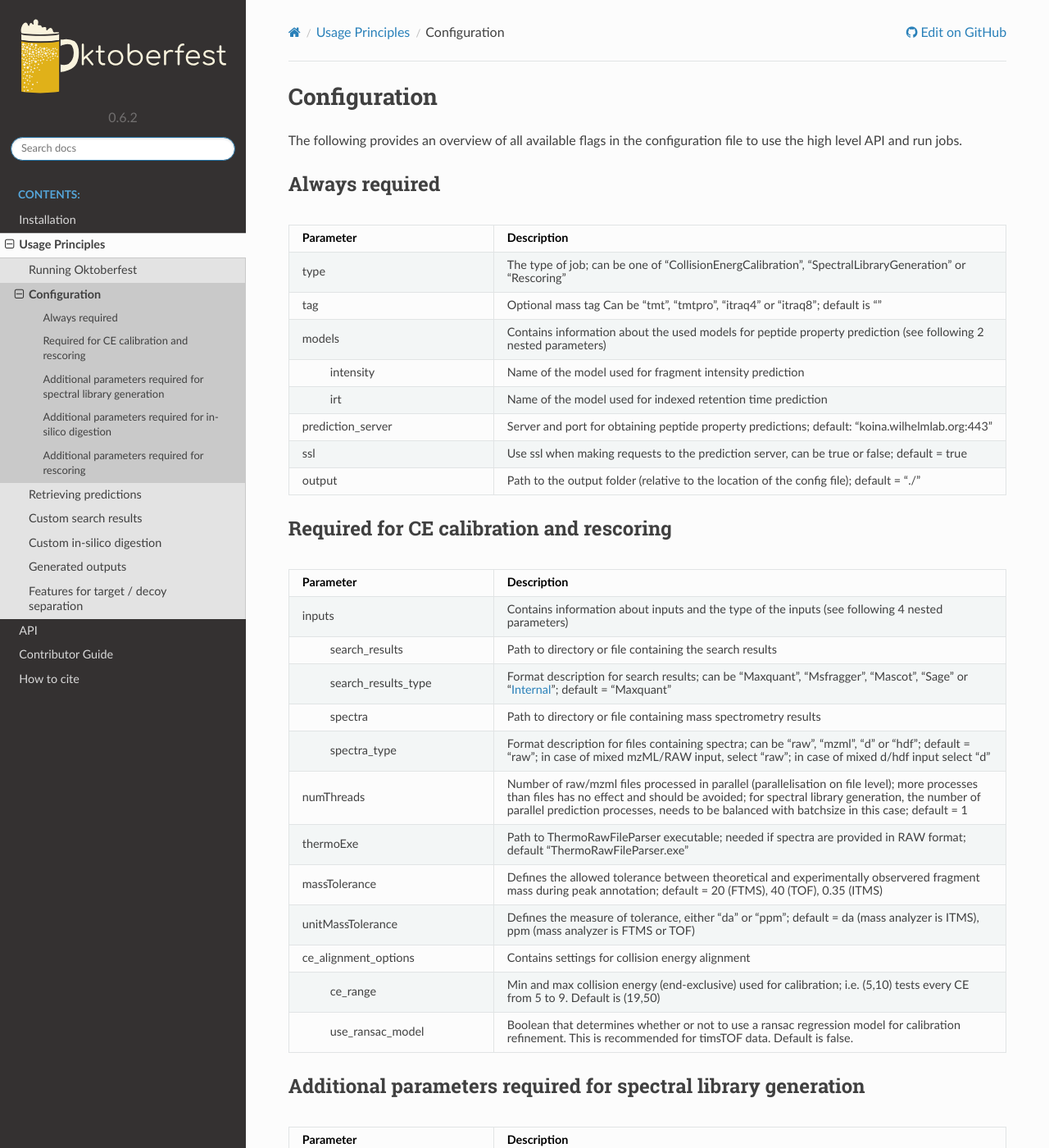
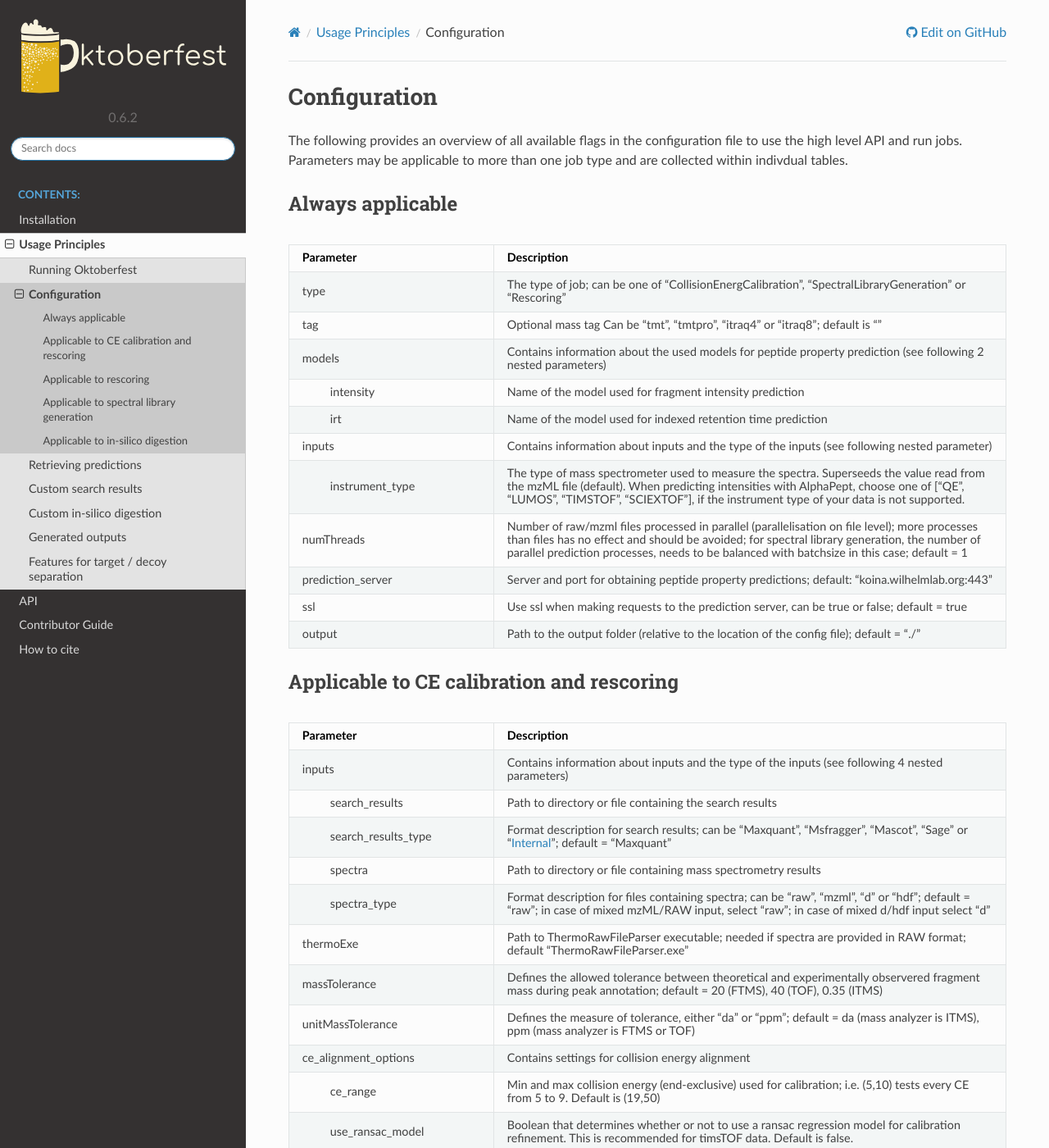
Before and after one commit to wilhelm-lab/oktoberfest, a Sphinx documentation site: the page built from docs/config.rst, in a window 1280 px wide and 1400 px high. Shown: the whole window at 82% size. Built offline with Sphinx 7.4.7 and the Read the Docs theme 2.0.0, drawn with Linux system fonts in a browser that asks for light colours; some of the changed text lies outside the part shown.

Commit message:
added optional instrument_type param to config

```diff
--- a/docs/_static/custom_cookietemple.css
+++ b/docs/_static/custom_cookietemple.css
@@ -48,6 +48,10 @@ table.align-default {
     padding-left: 50px;
 }
 
+.main-config-table tbody tr:nth-child(n + 7):nth-child(-n + 7) td:nth-child(1) {
+    padding-left: 50px;
+}
+
 .lib-rescore-config-table
     tbody
     tr:nth-child(n + 2):nth-child(-n + 5)
--- a/docs/config.rst
+++ b/docs/config.rst
@@ -1,36 +1,42 @@
 Configuration
 =============
 
-The following provides an overview of all available flags in the configuration file to use the high level API and run jobs.
+The following provides an overview of all available flags in the configuration file to use the high level API and run jobs. Parameters may be applicable to more than one job type and are collected within indivdual tables.
 
-Always required
----------------
+Always applicable
+-----------------
 
 .. table::
    :class: fixed-table main-config-table
 
-   +----------------------------+--------------------------------------------------------------------------------------------------------------------+
-   | Parameter                  |                             Description                                                                            |
-   +============================+====================================================================================================================+
-   | type                       | The type of job; can be one of "CollisionEnergCalibration", "SpectralLibraryGeneration" or "Rescoring"             |
-   +----------------------------+--------------------------------------------------------------------------------------------------------------------+
-   | tag                        | Optional mass tag Can be "tmt", "tmtpro", "itraq4" or "itraq8"; default is ""                                      |
-   +----------------------------+--------------------------------------------------------------------------------------------------------------------+
-   | models                     | Contains information about the used models for peptide property prediction (see following 2 nested parameters)     |
-   +----------------------------+--------------------------------------------------------------------------------------------------------------------+
-   |     intensity              | Name of the model used for fragment intensity prediction                                                           |
-   +----------------------------+--------------------------------------------------------------------------------------------------------------------+
-   |     irt                    | Name of the model used for indexed retention time prediction                                                       |
-   +----------------------------+--------------------------------------------------------------------------------------------------------------------+
-   | prediction_server          | Server and port for obtaining peptide property predictions; default: "koina.wilhelmlab.org:443"                    |
-   +----------------------------+--------------------------------------------------------------------------------------------------------------------+
-   | ssl                        | Use ssl when making requests to the prediction server, can be true or false; default = true                        |
-   +----------------------------+--------------------------------------------------------------------------------------------------------------------+
-   | output                     | Path to the output folder (relative to the location of the config file); default = "./"                            |
-   +----------------------------+--------------------------------------------------------------------------------------------------------------------+
+   +----------------------------+--------------------------------------------------------------------------------------------------------------------------------------------------------------------------------------------------------------------------------------------------------------------------------------------+
+   | Parameter                  |                             Description                                                                                                                                                                                                                                                    |
+   +============================+============================================================================================================================================================================================================================================================================================+
+   | type                       | The type of job; can be one of "CollisionEnergCalibration", "SpectralLibraryGeneration" or "Rescoring"                                                                                                                                                                                     |
+   +----------------------------+--------------------------------------------------------------------------------------------------------------------------------------------------------------------------------------------------------------------------------------------------------------------------------------------+
+   | tag                        | Optional mass tag Can be "tmt", "tmtpro", "itraq4" or "itraq8"; default is ""                                                                                                                                                                                                              |
+   +----------------------------+--------------------------------------------------------------------------------------------------------------------------------------------------------------------------------------------------------------------------------------------------------------------------------------------+
+   | models                     | Contains information about the used models for peptide property prediction (see following 2 nested parameters)                                                                                                                                                                             |
+   +----------------------------+--------------------------------------------------------------------------------------------------------------------------------------------------------------------------------------------------------------------------------------------------------------------------------------------+
+   |     intensity              | Name of the model used for fragment intensity prediction                                                                                                                                                                                                                                   |
+   +----------------------------+--------------------------------------------------------------------------------------------------------------------------------------------------------------------------------------------------------------------------------------------------------------------------------------------+
+   |     irt                    | Name of the model used for indexed retention time prediction                                                                                                                                                                                                                               |
+   +----------------------------+--------------------------------------------------------------------------------------------------------------------------------------------------------------------------------------------------------------------------------------------------------------------------------------------+
+   | inputs                     | Contains information about inputs and the type of the inputs (see following nested parameter)                                                                                                                                                                                              |
+   +----------------------------+--------------------------------------------------------------------------------------------------------------------------------------------------------------------------------------------------------------------------------------------------------------------------------------------+
+   |     instrument_type        | The type of mass spectrometer used to measure the spectra. Superseeds the value read from the mzML file (default). When predicting intensities with AlphaPept, choose one of ["QE", "LUMOS", "TIMSTOF", "SCIEXTOF"], if the instrument type of your data is not supported.                 |
+   +----------------------------+--------------------------------------------------------------------------------------------------------------------------------------------------------------------------------------------------------------------------------------------------------------------------------------------+
+   | numThreads                 | Number of raw/mzml files processed in parallel (parallelisation on file level); more processes than files has no effect and should be avoided; for spectral library generation, the number of parallel prediction processes, needs to be balanced with batchsize in this case; default = 1 |
+   +----------------------------+--------------------------------------------------------------------------------------------------------------------------------------------------------------------------------------------------------------------------------------------------------------------------------------------+
+   | prediction_server          | Server and port for obtaining peptide property predictions; default: "koina.wilhelmlab.org:443"                                                                                                                                                                                            |
+   +----------------------------+--------------------------------------------------------------------------------------------------------------------------------------------------------------------------------------------------------------------------------------------------------------------------------------------+
+   | ssl                        | Use ssl when making requests to the prediction server, can be true or false; default = true                                                                                                                                                                                                |
+   +----------------------------+--------------------------------------------------------------------------------------------------------------------------------------------------------------------------------------------------------------------------------------------------------------------------------------------+
+   | output                     | Path to the output folder (relative to the location of the config file); default = "./"                                                                                                                                                                                                    |
+   +----------------------------+--------------------------------------------------------------------------------------------------------------------------------------------------------------------------------------------------------------------------------------------------------------------------------------------+
 
-Required for CE calibration and rescoring
------------------------------------------
+Applicable to CE calibration and rescoring
+------------------------------------------
 
 .. table::
    :class: fixed-table lib-rescore-config-table
@@ -48,8 +54,6 @@ Required for CE calibration and rescoring
    +----------------------------+--------------------------------------------------------------------------------------------------------------------------------------------------------------------------------------------------------------------------------------------------------------------------------------------+
    |     spectra_type           | Format description for files containing spectra; can be "raw", "mzml", "d" or "hdf"; default = "raw"; in case of mixed mzML/RAW input, select "raw"; in case of mixed d/hdf input select "d"                                                                                               |
    +----------------------------+--------------------------------------------------------------------------------------------------------------------------------------------------------------------------------------------------------------------------------------------------------------------------------------------+
-   | numThreads                 | Number of raw/mzml files processed in parallel (parallelisation on file level); more processes than files has no effect and should be avoided; for spectral library generation, the number of parallel prediction processes, needs to be balanced with batchsize in this case; default = 1 |
-   +----------------------------+--------------------------------------------------------------------------------------------------------------------------------------------------------------------------------------------------------------------------------------------------------------------------------------------+
    | thermoExe                  | Path to ThermoRawFileParser executable; needed if spectra are provided in RAW format; default "ThermoRawFileParser.exe"                                                                                                                                                                    |
    +----------------------------+--------------------------------------------------------------------------------------------------------------------------------------------------------------------------------------------------------------------------------------------------------------------------------------------+
    | massTolerance              | Defines the allowed tolerance between theoretical and experimentally observered fragment mass during peak annotation; default = 20 (FTMS), 40 (TOF), 0.35 (ITMS)                                                                                                                           |
@@ -63,8 +67,24 @@ Required for CE calibration and rescoring
    |     use_ransac_model       | Boolean that determines whether or not to use a ransac regression model for calibration refinement. This is recommended for timsTOF data. Default is false.                                                                                                                                |
    +----------------------------+--------------------------------------------------------------------------------------------------------------------------------------------------------------------------------------------------------------------------------------------------------------------------------------------+
 
-Additional parameters required for spectral library generation
---------------------------------------------------------------
+Applicable to rescoring
+-----------------------
+
+.. table::
+   :class: fixed-table
+
+   +----------------------------+----------------------------------------------------------------------------------------------------------------------------------------------------------------------------------+
+   | Parameter                  |                             Description                                                                                                                                          |
+   +============================+==================================================================================================================================================================================+
+   | fdr_estimation_method      | Method used for target / decoy separation and FDR estimation on PSM and peptide level: "percolator" or "mokapot"; default = "mokapot"                                            |
+   +----------------------------+----------------------------------------------------------------------------------------------------------------------------------------------------------------------------------+
+   | allFeatures                | Defines whether all features should be used; can be True or False; default = False                                                                                               |
+   +----------------------------+----------------------------------------------------------------------------------------------------------------------------------------------------------------------------------+
+   | regressionMethod           | Regression method for curve fitting (mapping from predicted iRT values to experimental retention times); can be "spline", "lowess", or "logistic"; default = "spline"            |
+   +----------------------------+----------------------------------------------------------------------------------------------------------------------------------------------------------------------------------+
+
+Applicable to spectral library generation
+-----------------------------------------
 
 .. table::
    :class: fixed-table lib-config-table
@@ -93,8 +113,8 @@ Additional parameters required for spectral library generation
    |     format                 | Output format of the generated spectral library; can be "spectronaut" or "msp"; default = "msp"                                                                                  |
    +----------------------------+----------------------------------------------------------------------------------------------------------------------------------------------------------------------------------+
 
-Additional parameters required for in-silico digestion
-------------------------------------------------------
+Applicable to in-silico digestion
+---------------------------------
 
 .. table::
    :class: fixed-table digest-config-table
@@ -118,19 +138,3 @@ Additional parameters required for in-silico digestion
    +----------------------------+--------------------------------------------------------------------------------------------------------------------------------------------------------------------+
    |     db                     | Defines whether the digestion should contain only targets, only decoys or both (concatenated); can be "target", "decoy" or "concat"; default = "concat"            |
    +----------------------------+--------------------------------------------------------------------------------------------------------------------------------------------------------------------+
-
-Additional parameters required for rescoring
---------------------------------------------
-
-.. table::
-   :class: fixed-table
-
-   +----------------------------+----------------------------------------------------------------------------------------------------------------------------------------------------------------------------------+
-   | Parameter                  |                             Description                                                                                                                                          |
-   +============================+==================================================================================================================================================================================+
-   | fdr_estimation_method      | Method used for target / decoy separation and FDR estimation on PSM and peptide level: "percolator" or "mokapot"; default = "mokapot"                                            |
-   +----------------------------+----------------------------------------------------------------------------------------------------------------------------------------------------------------------------------+
-   | allFeatures                | Defines whether all features should be used; can be True or False; default = False                                                                                               |
-   +----------------------------+----------------------------------------------------------------------------------------------------------------------------------------------------------------------------------+
-   | regressionMethod           | Regression method for curve fitting (mapping from predicted iRT values to experimental retention times); can be "spline", "lowess", or "logistic"; default = "spline"            |
-   +----------------------------+----------------------------------------------------------------------------------------------------------------------------------------------------------------------------------+
```
Also changed, not shown: 1 other file.
